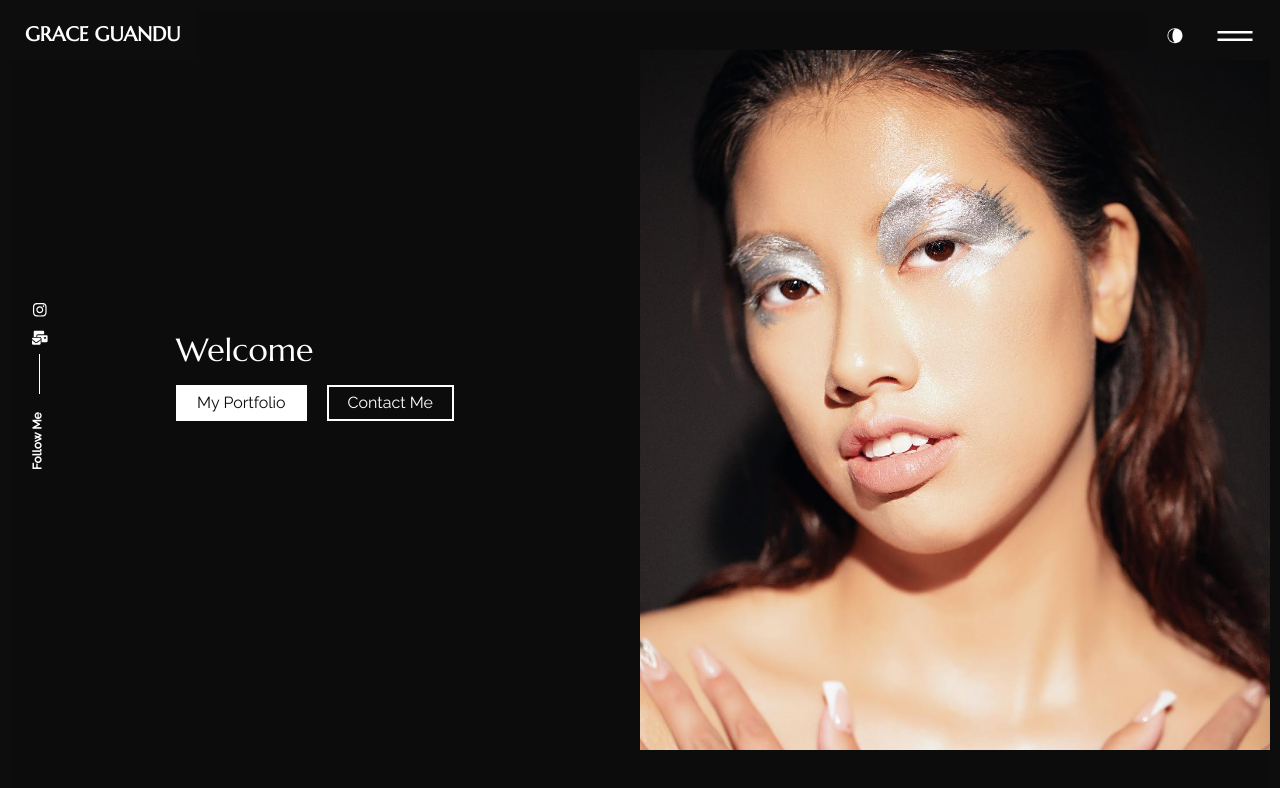
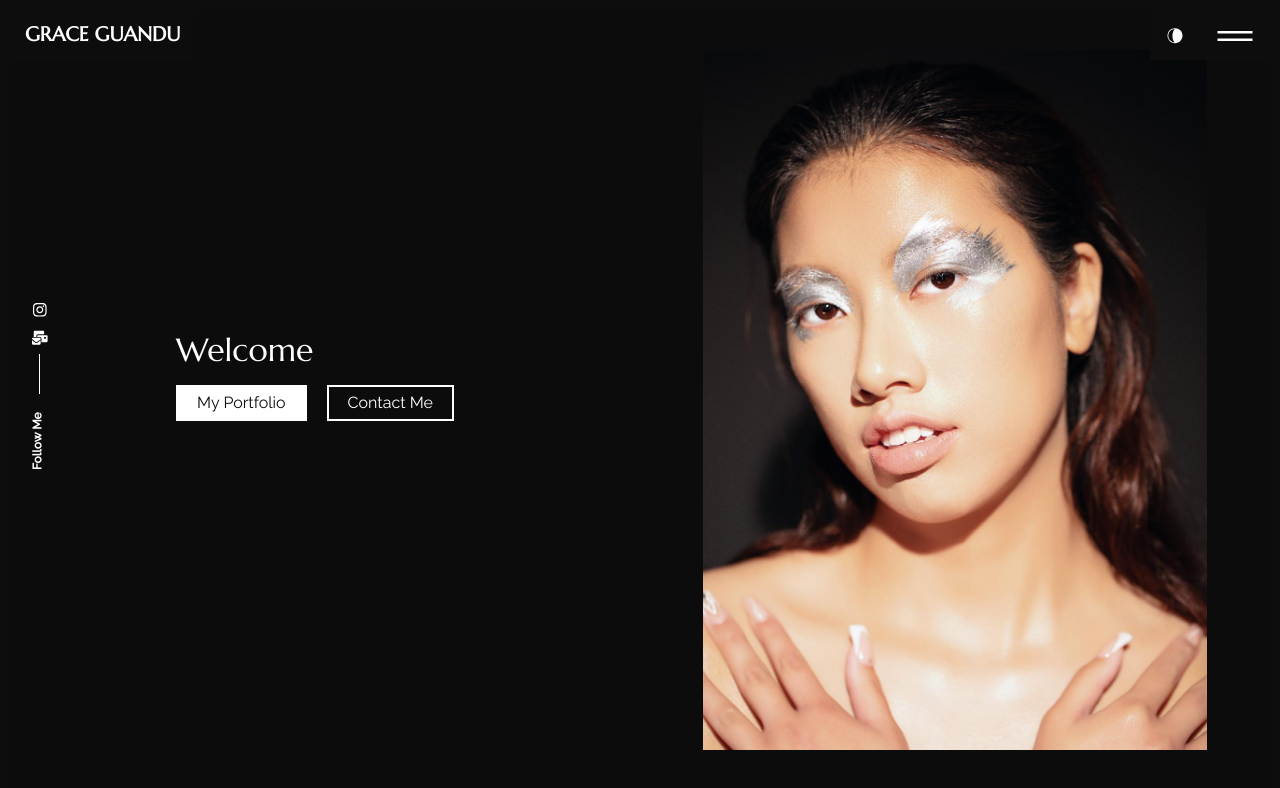
Before and after one commit to ProgrammingPete/grace-model-react-website, a React (Create React App) app: page / in a window 1280 px wide. Shown: the top 788 px of the page. Built offline with nearby package versions, Linux system fonts and the light colour scheme.

Commit message:
background size

```diff
--- a/src/index.css
+++ b/src/index.css
@@ -85,7 +85,7 @@ code {
 .main-img {
     background-image: url(./assets/images/main-img.jpg);
     background-repeat: no-repeat;
-    background-size: cover;
+    background-size: 80%;
     background-position: center;
     min-height: 700px;
 
```
